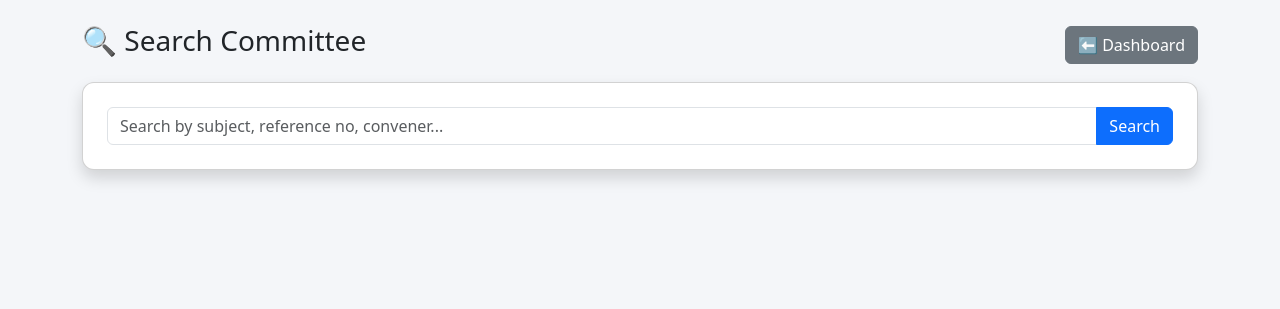
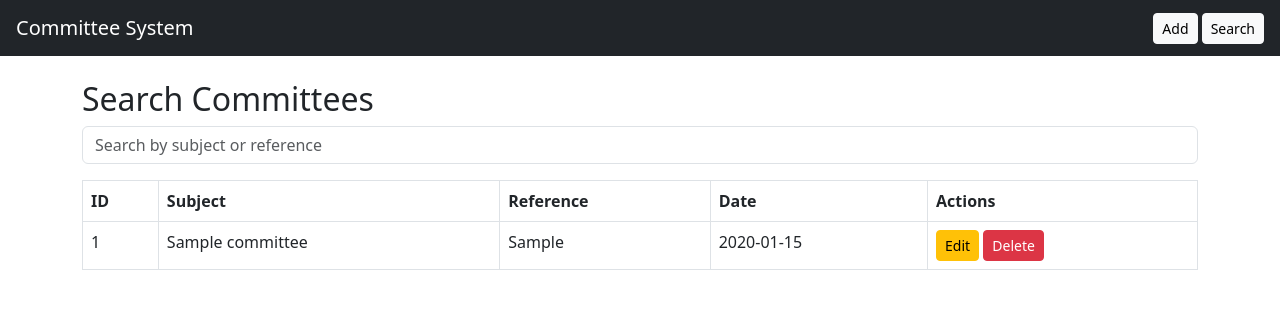
Before and after one commit to sudiptitas-code/Committee-Database, a Flask app: page /search in a window 1280 px wide. Shown: the top 309 px of the page. Run offline with Flask 3, Linux system fonts and the light colour scheme; tables that the repository leaves empty hold one stand-in row (values such as "Sample post").

Commit message:
Update search.html

```diff
--- a/templates/search.html
+++ b/templates/search.html
@@ -1,108 +1,36 @@
-<!DOCTYPE html>
-<html>
-<head>
-    <title>Search Committee</title>
+{% extends "base.html" %}
+{% block content %}
 
-    <!-- Bootstrap CSS -->
-    <link href="https://cdn.jsdelivr.net/npm/bootstrap@5.3.2/dist/css/bootstrap.min.css" rel="stylesheet">
+<h2>Search Committees</h2>
 
-    <style>
-        body {
-            background-color: #f4f6f9;
-        }
-        .card {
-            border-radius: 12px;
-        }
-        .btn-action {
-            min-width: 70px;
-        }
-        .table td {
-            vertical-align: middle;
-        }
-    </style>
-</head>
+<form method="GET">
+    <input class="form-control mb-3" name="q" placeholder="Search by subject or reference">
+</form>
 
-<body>
+<table class="table table-bordered">
+    <tr>
+        <th>ID</th>
+        <th>Subject</th>
+        <th>Reference</th>
+        <th>Date</th>
+        <th>Actions</th>
+    </tr>
 
-<div class="container mt-4">
+    {% for row in rows %}
+    <tr>
+        <td>{{ row['id'] }}</td>
+        <td>{{ row['subject'] }}</td>
+        <td>{{ row['reference_no'] }}</td>
+        <td>{{ row['date'] }}</td>
+        <td>
+            <a class="btn btn-warning btn-sm" href="/edit/{{ row['id'] }}">Edit</a>
 
-    <!-- Header -->
-    <div class="d-flex justify-content-between align-items-center mb-3">
-        <h3>🔍 Search Committee</h3>
-        <a href="{{ url_for('dashboard') }}" class="btn btn-secondary">⬅ Dashboard</a>
-    </div>
+            <form action="/delete/{{ row['id'] }}" method="POST" style="display:inline;">
+                <button class="btn btn-danger btn-sm">Delete</button>
+            </form>
+        </td>
+    </tr>
+    {% endfor %}
+</table>
 
-    <!-- Search Card -->
-    <div class="card shadow p-4">
-        <form method="GET">
-            <div class="input-group">
-                <input type="text" name="q" class="form-control"
-                       placeholder="Search by subject, reference no, convener..."
-                       value="{{ request.args.get('q','') }}">
-                <button class="btn btn-primary">Search</button>
-            </div>
-        </form>
-    </div>
-
-    <br>
-
-    <!-- Results Table -->
-    {% if results %}
-    <div class="card shadow p-3">
-        <div class="table-responsive">
-            <table class="table table-bordered table-striped table-hover">
-                <thead class="table-dark">
-                    <tr>
-                        <th>Reference No</th>
-                        <th>Subject</th>
-                        <th>Date</th>
-                        <th>Convener</th>
-                        <th>Members</th>
-                        <th width="160">Action</th>
-                    </tr>
-                </thead>
-                <tbody>
-                {% for row in results %}
-                    <tr>
-                        <td>{{ row['reference_no'] }}</td>
-                        <td>{{ row['subject'] }}</td>
-                        <td>{{ row['date'] }}</td>
-                        <td>{{ row['convener'] }}</td>
-                        <td>
-                            {{ row['member1'] }},
-                            {{ row['member2'] }},
-                            {{ row['member3'] }},
-                            {{ row['secretary'] }}
-                        </td>
-                        <td>
-                            <div class="d-flex gap-2">
-                                <a href="{{ url_for('edit', id=row['id']) }}"
-                                   class="btn btn-warning btn-sm btn-action">
-                                   ✏ Edit
-                                </a>
-
-                                <a href="{{ url_for('delete', id=row['id']) }}"
-                                   onclick="return confirm('Are you sure you want to delete this record?')"
-                                   class="btn btn-danger btn-sm btn-action">
-                                   🗑 Delete
-                                </a>
-                            </div>
-                        </td>
-                    </tr>
-                {% endfor %}
-                </tbody>
-            </table>
-        </div>
-    </div>
-    {% else %}
-        {% if request.args.get('q') %}
-            <div class="alert alert-danger mt-3">
-                No results found.
-            </div>
-        {% endif %}
-    {% endif %}
-
-</div>
-
-</body>
-</html>
+{% endblock %}
```
